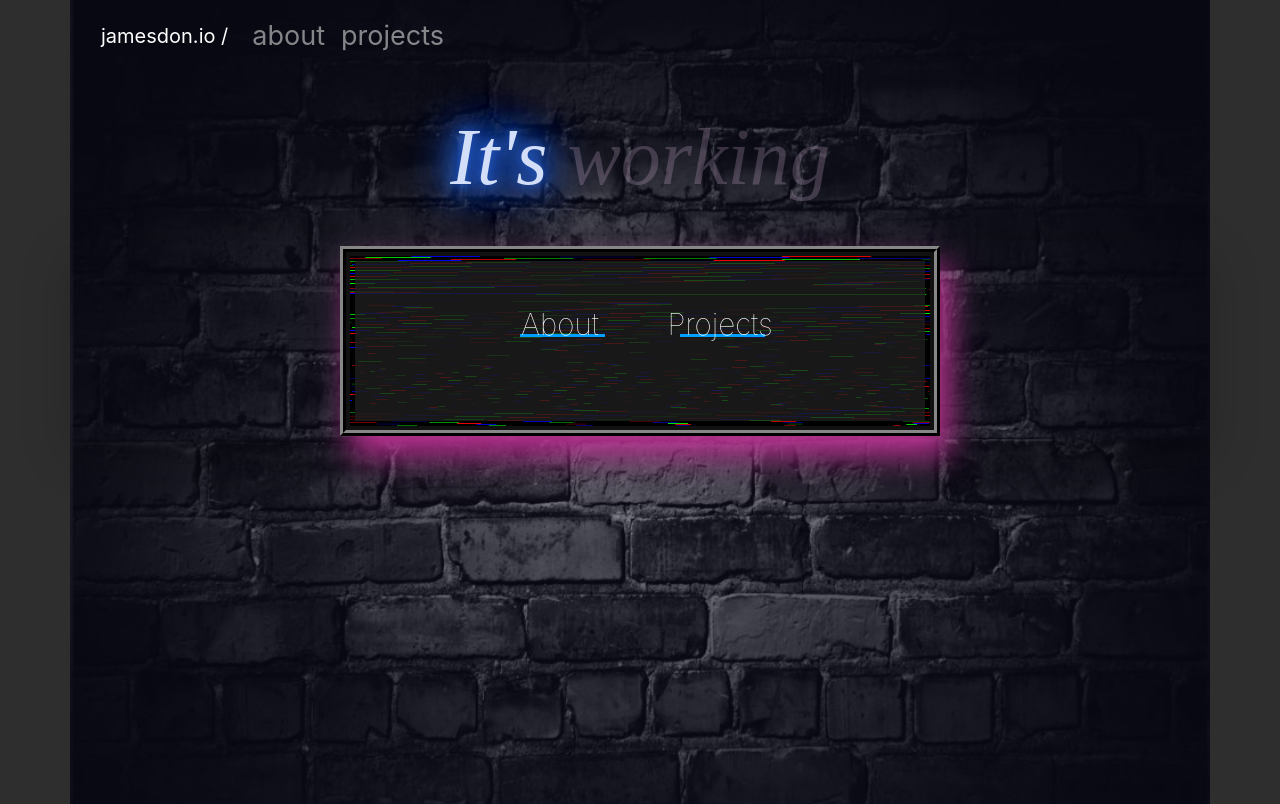
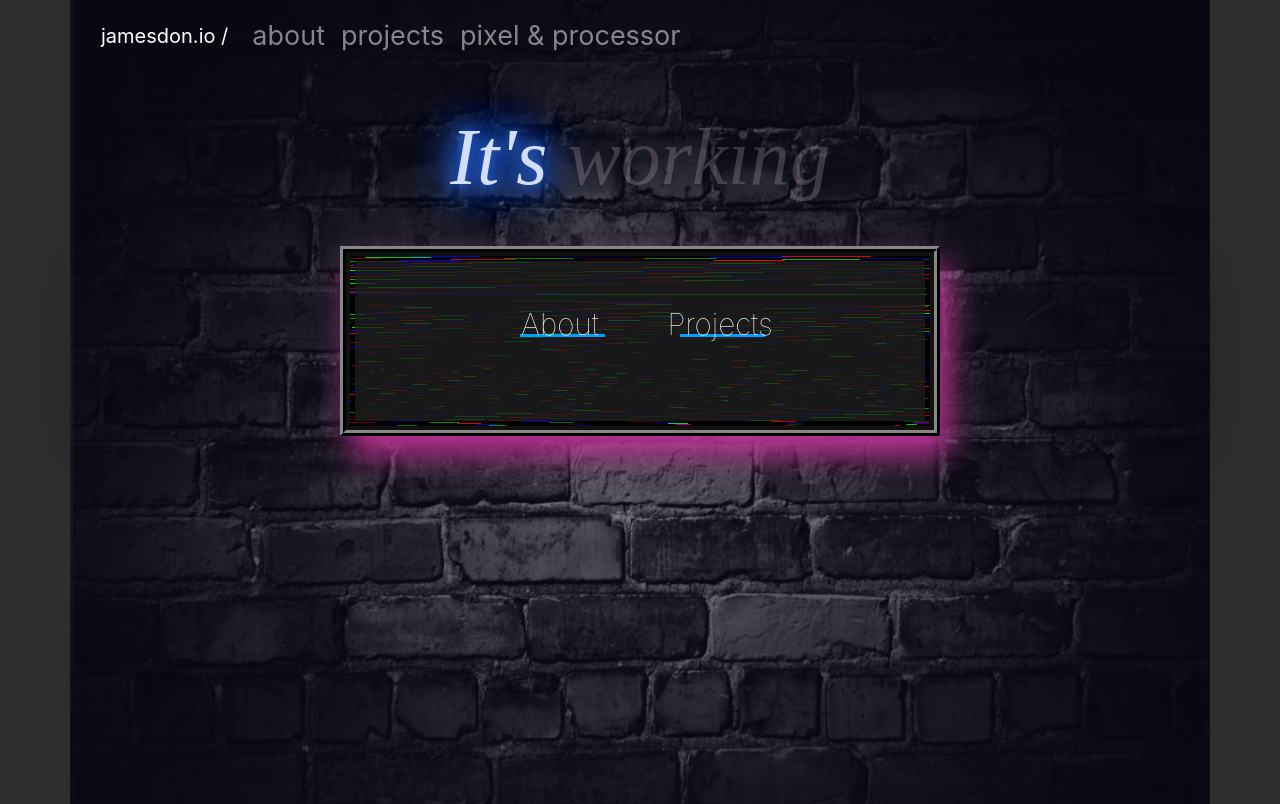
Before and after one commit to JamestheDon/CRA-boilerplate, a React app in the folder client/: page / in a window 1280 px wide. Shown: the top 804 px of the page. Built offline with nearby package versions, Linux system fonts and the light colour scheme; a web font is replaced by a local one.

Commit message:
fixed portfolio

```diff
--- a/client/src/Components/main/NavBar.js
+++ b/client/src/Components/main/NavBar.js
@@ -32,6 +32,11 @@
                   projects
                 </Link>
               </li>
+              <li className="nav-item">
+                <Link className="nav-link " to="/pixelandprocessor">
+                  pixel & processor
+                </Link>
+              </li>
 
               {/**
               <li className="nav-item">
```
